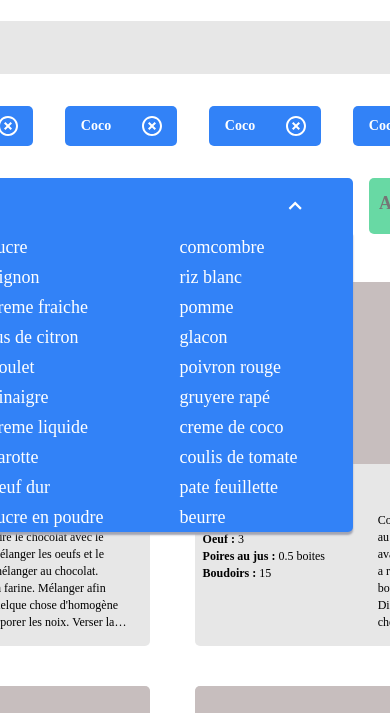
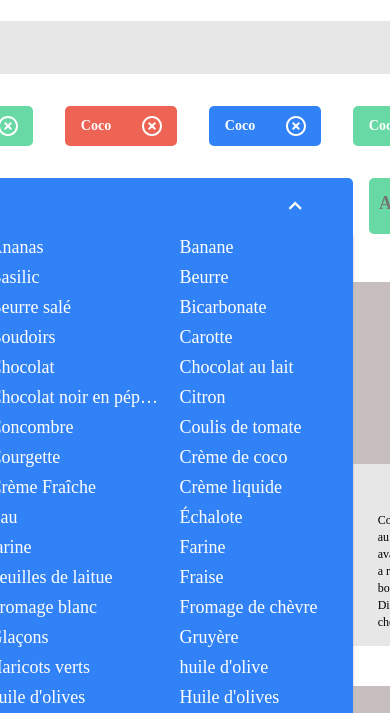
Before and after one commit to gowku/projet-7-les-petits-plats, a website with bundled scripts: page index.html in a window 390 px wide. Both pictures are taken after a click on the element 29 px from the left and 331 px from the top of the page. Shown: the part 126-839 px from the top of the page. Built offline with nearby package versions, Linux system fonts and the light colour scheme.

Commit message:
dropdown list ok

```diff
--- a/index.html
+++ b/index.html
@@ -32,7 +32,8 @@
       </button>
     </div>
     <div class="tags">
-      <div class="tag">
+      <ul class="tags-container">
+        <li class="tag ingredient">
           <p>Coco</p>
           <svg width="20" height="20" viewBox="0 0 20 20" fill="none" xmlns="http://www.w3.org/2000/svg">
             <path
@@ -40,8 +41,8 @@
               fill="white"
             />
           </svg>
-      </div>
-      <div class="tag">
+        </li>
+        <li class="tag appareil">
           <p>Coco</p>
           <svg width="20" height="20" viewBox="0 0 20 20" fill="none" xmlns="http://www.w3.org/2000/svg">
             <path
@@ -49,8 +50,8 @@
               fill="white"
             />
           </svg>
-      </div>
-      <div class="tag">
+        </li>
+        <li class="tag ustensil">
           <p>Coco</p>
           <svg width="20" height="20" viewBox="0 0 20 20" fill="none" xmlns="http://www.w3.org/2000/svg">
             <path
@@ -58,8 +59,8 @@
               fill="white"
             />
           </svg>
-      </div>
-      <div class="tag">
+        </li>
+        <li class="tag ingredient">
           <p>Coco</p>
           <svg width="20" height="20" viewBox="0 0 20 20" fill="none" xmlns="http://www.w3.org/2000/svg">
             <path
@@ -67,8 +68,8 @@
               fill="white"
             />
           </svg>
-      </div>
-      <div class="tag">
+        </li>
+        <li class="tag appareil">
           <p>Coco</p>
           <svg width="20" height="20" viewBox="0 0 20 20" fill="none" xmlns="http://www.w3.org/2000/svg">
             <path
@@ -76,7 +77,8 @@
               fill="white"
             />
           </svg>
-      </div>
+        </li>
+      </ul>
     </div>
     <div class="menus">
       <div class="menus-dropdownmenu-1">
@@ -87,8 +89,20 @@
               <path d="M14.12 0.453369L8 6.56004L1.88 0.453369L0 2.33337L8 10.3334L16 2.33337L14.12 0.453369Z" fill="white" />
             </svg>
           </div>
-          <li id="ingredient" aria-expanded="false" role="list" class="dropdown__list-container">
-            <ul class="dropdown__list grille color" aria-hidden="true">
+          <li id="ingredient" aria-expanded="false" role="list" class="dropdown__list-container"></li>
+        </ul>
+      </div>
+
+      <div class="menus-dropdownmenu-2">
+        <ul class="menus-dropdownmenu-2-dropdown color dropdown radius">
+          <li class="selected_item"><input class="input_selected color" placeholder="Appareil" /></li>
+          <div class="dropdown__arrow">
+            <svg width="16" height="9" viewBox="0 0 16 11" fill="none" xmlns="http://www.w3.org/2000/svg">
+              <path d="M14.12 0.453369L8 6.56004L1.88 0.453369L0 2.33337L8 10.3334L16 2.33337L14.12 0.453369Z" fill="white" />
+            </svg>
+          </div>
+          <li id="appareil" aria-expanded="false" role="list" class="dropdown__list-container">
+            <!-- <ul class="dropdown__list grille color" aria-hidden="true">
               <li class="dropdown__list-item" tabindex="-1" id="option-1">lait de coco</li>
               <li class="dropdown__list-item" tabindex="-1" id="option-2">sucre</li>
               <li class="dropdown__list-item" tabindex="-1" id="option-3">comcombre</li>
@@ -119,21 +133,21 @@
               <li class="dropdown__list-item" tabindex="-1" id="option-2">moutarde de dijon</li>
               <li class="dropdown__list-item" tabindex="-1" id="option-3">sucre en poudre</li>
               <li class="dropdown__list-item" tabindex="-1" id="option-3">beurre</li>
-            </ul>
+            </ul> -->
           </li>
         </ul>
       </div>
 
-      <div class="menus-dropdownmenu-2">
-        <ul class="menus-dropdownmenu-2-dropdown color dropdown radius">
-          <li class="selected_item"><input class="input_selected color" placeholder="Appareil" /></li>
+      <div class="menus-dropdownmenu-3">
+        <ul class="menus-dropdownmenu-3-dropdown color dropdown radius">
+          <li class="selected_item"><input class="input_selected color" placeholder="Ustensil" /></li>
           <div class="dropdown__arrow">
             <svg width="16" height="9" viewBox="0 0 16 11" fill="none" xmlns="http://www.w3.org/2000/svg">
               <path d="M14.12 0.453369L8 6.56004L1.88 0.453369L0 2.33337L8 10.3334L16 2.33337L14.12 0.453369Z" fill="white" />
             </svg>
           </div>
-          <li id="appareil" aria-expanded="false" role="list" class="dropdown__list-container">
-            <ul class="dropdown__list grille color" aria-hidden="true">
+          <li id="ustensil" aria-expanded="false" role="list" class="dropdown__list-container">
+            <!-- <ul class="dropdown__list grille color" aria-hidden="true">
               <li class="dropdown__list-item" tabindex="-1" id="option-1">lait de coco</li>
               <li class="dropdown__list-item" tabindex="-1" id="option-2">sucre</li>
               <li class="dropdown__list-item" tabindex="-1" id="option-3">comcombre</li>
@@ -164,52 +178,7 @@
               <li class="dropdown__list-item" tabindex="-1" id="option-2">moutarde de dijon</li>
               <li class="dropdown__list-item" tabindex="-1" id="option-3">sucre en poudre</li>
               <li class="dropdown__list-item" tabindex="-1" id="option-3">beurre</li>
-            </ul>
-          </li>
-        </ul>
-      </div>
-
-      <div class="menus-dropdownmenu-3">
-        <ul class="menus-dropdownmenu-3-dropdown color dropdown radius">
-          <li class="selected_item"><input class="input_selected color" placeholder="Ustensil" /></li>
-          <div class="dropdown__arrow">
-            <svg width="16" height="9" viewBox="0 0 16 11" fill="none" xmlns="http://www.w3.org/2000/svg">
-              <path d="M14.12 0.453369L8 6.56004L1.88 0.453369L0 2.33337L8 10.3334L16 2.33337L14.12 0.453369Z" fill="white" />
-            </svg>
-          </div>
-          <li id="ustensil" aria-expanded="false" role="list" class="dropdown__list-container">
-            <ul class="dropdown__list grille color" aria-hidden="true">
-              <li class="dropdown__list-item" tabindex="-1" id="option-1">lait de coco</li>
-              <li class="dropdown__list-item" tabindex="-1" id="option-2">sucre</li>
-              <li class="dropdown__list-item" tabindex="-1" id="option-3">comcombre</li>
-              <li class="dropdown__list-item" tabindex="-1" id="option-1">citron vert</li>
-              <li class="dropdown__list-item" tabindex="-1" id="option-2">oignon</li>
-              <li class="dropdown__list-item" tabindex="-1" id="option-3">riz blanc</li>
-              <li class="dropdown__list-item" tabindex="-1" id="option-1">mais</li>
-              <li class="dropdown__list-item" tabindex="-1" id="option-2">creme fraiche</li>
-              <li class="dropdown__list-item" tabindex="-1" id="option-3">pomme</li>
-              <li class="dropdown__list-item" tabindex="-1" id="option-3">chocolat au lait</li>
-              <li class="dropdown__list-item" tabindex="-1" id="option-1">jus de citron</li>
-              <li class="dropdown__list-item" tabindex="-1" id="option-2">glacon</li>
-              <li class="dropdown__list-item" tabindex="-1" id="option-3">tomate</li>
-              <li class="dropdown__list-item" tabindex="-1" id="option-1">poulet</li>
-              <li class="dropdown__list-item" tabindex="-1" id="option-2">poivron rouge</li>
-              <li class="dropdown__list-item" tabindex="-1" id="option-3">thon en miette</li>
-              <li class="dropdown__list-item" tabindex="-1" id="option-1">vinaigre</li>
-              <li class="dropdown__list-item" tabindex="-1" id="option-2">gruyere rapé</li>
-              <li class="dropdown__list-item" tabindex="-1" id="option-3">oeuf</li>
-              <li class="dropdown__list-item" tabindex="-1" id="option-3">creme liquide</li>
-              <li class="dropdown__list-item" tabindex="-1" id="option-1">creme de coco</li>
-              <li class="dropdown__list-item" tabindex="-1" id="option-2">thon rouge</li>
-              <li class="dropdown__list-item" tabindex="-1" id="option-3">carotte</li>
-              <li class="dropdown__list-item" tabindex="-1" id="option-1">coulis de tomate</li>
-              <li class="dropdown__list-item" tabindex="-1" id="option-2">huile d'olive</li>
-              <li class="dropdown__list-item" tabindex="-1" id="option-3">oeuf dur</li>
-              <li class="dropdown__list-item" tabindex="-1" id="option-1">pate feuillette</li>
-              <li class="dropdown__list-item" tabindex="-1" id="option-2">moutarde de dijon</li>
-              <li class="dropdown__list-item" tabindex="-1" id="option-3">sucre en poudre</li>
-              <li class="dropdown__list-item" tabindex="-1" id="option-3">beurre</li>
-            </ul>
+            </ul> -->
           </li>
         </ul>
       </div>
--- a/js/constructor/dropdownItems.js
+++ b/js/constructor/dropdownItems.js
@@ -1,24 +1,60 @@
 export class dropdownItemsConstructor {
   constructor(elements) {
+    this.elements = elements;
     this.ingredients = elements.ingredients;
     this.appareils = elements.appareils;
     this.ustensils = elements.ustensils;
-    this.$ingredientWrapper = document.getElementById("ingredient");
-    this.$appareilWrapper = document.getElementById("appareil");
-    this.$ustensilWrapper = document.getElementById("ustensil");
   }
 
   getIngredientList() {
-    const ul = document.createElement("ul");
-    ul.classList.add("dropdown__list grille color");
-    ul.setAttribute("aria-hidden", true);
+    const ulIngredient = document.createElement("ul");
+    ulIngredient.classList.add("dropdown__list", "color");
+    ulIngredient.setAttribute("aria-hidden", true);
 
-    this.ingredients.forEach(ingredient, (index) => {
+    this.ingredients.forEach((ingredient, i) => {
       const li = document.createElement("li");
       li.classList.add("dropdown__list-item");
-      li.setAttribute("id", "option-[${index}]");
+      li.setAttribute("id", `option-ingredient-${i}`);
+      li.textContent = ingredient;
+      ulIngredient.appendChild(li);
     });
+    return ulIngredient;
   }
-  getAppareilList() {}
-  getUstensilList() {}
+  getAppareilList() {
+    const ulAppareil = document.createElement("ul");
+    ulAppareil.classList.add("dropdown__list", "color");
+    ulAppareil.setAttribute("aria-hidden", true);
+
+    this.appareils.forEach((appareil, i) => {
+      const li = document.createElement("li");
+      li.classList.add("dropdown__list-item");
+      li.setAttribute("id", `option-appareil-${i}`);
+      li.textContent = appareil;
+      ulAppareil.appendChild(li);
+    });
+    return ulAppareil;
+  }
+  getUstensilList() {
+    const ulUstensil = document.createElement("ul");
+    ulUstensil.classList.add("dropdown__list", "color");
+    ulUstensil.setAttribute("aria-hidden", true);
+
+    this.ustensils.forEach((ustensil, i) => {
+      const li = document.createElement("li");
+      li.classList.add("dropdown__list-item");
+      li.setAttribute("id", `option-ustensil-${i}`);
+      li.textContent = ustensil;
+      ulUstensil.appendChild(li);
+    });
+    return ulUstensil;
+  }
+
+  getAllMaterials() {
+    const dropdownlists = [];
+
+    dropdownlists.push(this.getIngredientList());
+    dropdownlists.push(this.getAppareilList());
+    dropdownlists.push(this.getUstensilList());
+    return dropdownlists;
+  }
 }
--- a/js/constructor/recipeConstructor2.js
+++ b/js/constructor/recipeConstructor2.js
@@ -13,7 +13,7 @@ export class RecipeConstructor {
   }
 
   getRecipe() {
-    const recipe = document.createElement("div");
+    const recipe = document.createElement("article");
     recipe.classList.add("card");
     const img = document.createElement("div");
     img.classList.add("card-image");
--- /dev/null
+++ b/js/constructor/tagConstructor.js
@@ -0,0 +1,25 @@
+export class tagConstructor {
+  constructor(tag) {
+    this.tag = tag;
+    // this.ingredientTag = tags.ingredients;
+    // this.appareilTag = tags.appareils;
+    // this.ustensilTag = tags.ustensil;
+  }
+
+  getTags() {
+    const li = document.createElement("li");
+    li.classList.add("tag");
+    const svg = ` <svg width="20" height="20" viewBox="0 0 20 20" fill="none" xmlns="http://www.w3.org/2000/svg">
+        <path
+          d="M12.59 6L10 8.59L7.41 6L6 7.41L8.59 10L6 12.59L7.41 14L10 11.41L12.59 14L14 12.59L11.41 10L14 7.41L12.59 6ZM10 0C4.47 0 0 4.47 0 10C0 15.53 4.47 20 10 20C15.53 20 20 15.53 20 10C20 4.47 15.53 0 10 0ZM10 18C5.59 18 2 14.41 2 10C2 5.59 5.59 2 10 2C14.41 2 18 5.59 18 10C18 14.41 14.41 18 10 18Z"
+          fill="white"
+        />
+      </svg>`;
+    const p = document.createElement("p");
+    p.textContent = this.tags;
+
+    li.appendChild(p);
+    li.appendChild(svg);
+    return li;
+  }
+}
--- a/js/data/recipes.js
+++ b/js/data/recipes.js
@@ -262,7 +262,7 @@ export const recipes = [
     description:
       "Étaler la pate dans les moules à tartelette. Faire cuire la pate 30 minutes. Découper le chocolat en morceau et le faire chauffer, y ajouter la crème liquide, ajouter le beurre et remuer jusqu'à avoir une pâte homogène. Verser la pate sur les tartelettes. Couper les fraises en 2 et les positionner sur ",
     appliance: "Four",
-    ustensils: ["moule à tartelettes (6)", "casserole"],
+    ustensils: ["moule à tartelettes", "casserole"],
   },
   {
     id: 8,
--- a/js/dropdown/dropdown.js
+++ b/js/dropdown/dropdown.js
@@ -1,3 +1,6 @@
+// import { tagConstructor } from "../constructor/tagConstructor";
+
+export function dropdown() {
   const dropdown = document.querySelectorAll(".dropdown");
   const list = document.querySelectorAll(".dropdown__list");
   const listContainer = document.querySelectorAll(".dropdown__list-container");
@@ -10,6 +13,7 @@ const listItemIds = [];
   for (let i = 0; i < dropdownSelectedNode.length; i++) {
     dropdownSelectedNode[i].addEventListener("click", (e) => {
       list[i].classList.toggle("open");
+      list[i].classList.toggle("grille");
       dropdown[i].classList.toggle("radius");
       dropdown[i].classList.toggle("open_input");
       dropdownArrow[i].classList.toggle("expanded");
@@ -17,6 +21,29 @@ for (let i = 0; i < dropdownSelectedNode.length; i++) {
     });
   }
 
+  listItems.forEach((item) => {
+    item.addEventListener("click", (e) => {
+      // dropdown.classList.toggle("radius");
+      setSelectedListItem(e);
+      // closeList();
+    });
+  });
+
+  function setSelectedListItem(e) {
+    // console.log(e.target);
+    const tag = e.target;
+    //   const tagTemplate = new tagConstructor(tag);
+    //   this.$tagWrapper;
+  }
+
+  function closeList() {
+    list.classList.remove("open");
+    // toRemove.remove();
+    // dropdownSelectedNode.innerHTML = p;
+    dropdownArrow.classList.remove("expanded");
+    listContainer.setAttribute("aria-expanded", false);
+  }
+}
 // dropdownSelectedNode.addEventListener("click", (e) => {
 //   // toRemove.remove();
 //   // dropdownSelectedNode.innerHTML = input;
@@ -29,27 +56,4 @@ for (let i = 0; i < dropdownSelectedNode.length; i++) {
 //   listContainer.setAttribute("aria-expanded", list.classList.contains("open"));
 // });
 
-listItems.forEach((item) => listItemIds.push(item.id));
-
-listItems.forEach((item) => {
-  item.addEventListener("click", (e) => {
-    dropdown.classList.toggle("radius");
-    // setSelectedListItem(e);
-    closeList();
-  });
-});
-
-// function setSelectedListItem(e) {
-//   let selectedTextToAppend = document.createTextNode(e.target.innerText);
-//   dropdownSelectedNode.innerHTML = null;
-//   dropdownSelectedNode.appendChild(selectedTextToAppend);
-//   // console.log(selectedTextToAppend);
-// }
-
-function closeList() {
-  list.classList.remove("open");
-  // toRemove.remove();
-  // dropdownSelectedNode.innerHTML = p;
-  dropdownArrow.classList.remove("expanded");
-  listContainer.setAttribute("aria-expanded", false);
-}
+// listItems.forEach((item) => listItemIds.push(item.id));
--- a/main.js
+++ b/main.js
@@ -1,9 +1,19 @@
 import { recipes } from "./js/data/recipes.js";
 import { RecipeConstructor } from "./js/constructor/recipeConstructor2.js";
+import { dropdown } from "./js/dropdown/dropdown.js";
+import { dropdownItemsConstructor } from "./js/constructor/dropdownItems.js";
 
 class App {
   constructor() {
     this.$recipesWrapper = document.querySelector(".cards-container");
+    this.$tagWrapper = document.querySelector(".tags");
+    this.$ingredientWrapper = document.getElementById("ingredient");
+    this.$appareilWrapper = document.getElementById("appareil");
+    this.$ustensilWrapper = document.getElementById("ustensil");
+  }
+
+  sortedRecipeAlp() {
+    return recipes.sort((a, b) => a.name.localeCompare(b.name, "fr", { ignorePunctuation: true }));
   }
 
   printCardDom(recipes) {
@@ -13,47 +23,67 @@ class App {
     });
   }
 
-  sortedRecipeAlp() {
-    return recipes.sort((a, b) => a.name.localeCompare(b.name, "fr", { ignorePunctuation: true }));
+  printMaterial(materials) {
+    const materialsTemplate = new dropdownItemsConstructor(materials);
+    const Templates = materialsTemplate.getAllMaterials();
+
+    this.$ingredientWrapper.appendChild(Templates[0]);
+    this.$appareilWrapper.appendChild(Templates[1]);
+    this.$ustensilWrapper.appendChild(Templates[2]);
+  }
+
+  allIngredients = () => {
+    let ingredients = [];
+    recipes.forEach((recipe) => {
+      recipe.ingredients.forEach((ingredient) => {
+        ingredients.push(ingredient.ingredient);
+      });
+    });
+    let uniqueIngredients = [...new Set(ingredients)];
+    uniqueIngredients.sort((a, b) => a.localeCompare(b, "fr", { ignorePunctuation: true }));
+
+    return uniqueIngredients;
+  };
+
+  allAppareil() {
+    let appareils = [];
+    recipes.forEach((recipe) => {
+      appareils.push(recipe.appliance);
+    });
+    let uniqueAppareils = [...new Set(appareils)];
+    uniqueAppareils.sort((a, b) => a.localeCompare(b, "fr", { ignorePunctuation: true }));
+
+    return uniqueAppareils;
+  }
+
+  allUstensil() {
+    let ustensils = [];
+    recipes.forEach((recipe) => {
+      recipe.ustensils.forEach((ustensil) => {
+        ustensils.push(ustensil);
+      });
+    });
+    let uniqueUstensil = [...new Set(ustensils)];
+    uniqueUstensil.sort((a, b) => a.localeCompare(b, "fr", { ignorePunctuation: true }));
+
+    return uniqueUstensil;
+  }
+
+  allMaterials() {
+    let materials = {};
+    materials.ingredients = this.allIngredients();
+    materials.appareils = this.allAppareil();
+    materials.ustensils = this.allUstensil();
+
+    return materials;
   }
 
   main() {
-    const dropdown = document.querySelectorAll(".dropdown");
-    const list = document.querySelectorAll(".dropdown__list");
-    const listContainer = document.querySelectorAll(".dropdown__list-container");
-    const dropdownArrow = document.querySelectorAll(".dropdown__arrow");
-    const listItems = document.querySelectorAll(".dropdown__list-item");
-    const dropdownSelectedNode = document.querySelectorAll(".dropdown__arrow");
-    const listItemIds = [];
-    // const toRemove = document.querySelector("#dropdown__selected");
+    this.printCardDom(this.sortedRecipeAlp());
 
-    for (let i = 0; i < dropdownSelectedNode.length; i++) {
-      dropdownSelectedNode[i].addEventListener("click", (e) => {
-        list[i].classList.toggle("open");
-        dropdown[i].classList.toggle("radius");
-        dropdown[i].classList.toggle("open_input");
-        dropdownArrow[i].classList.toggle("expanded");
-        listContainer[i].setAttribute("aria-expanded", list[i].classList.contains("open"));
-      });
-    }
-    listItems.forEach((item) => listItemIds.push(item.id));
+    this.printMaterial(this.allMaterials());
 
-    listItems.forEach((item) => {
-      item.addEventListener("click", (e) => {
-        dropdown.classList.toggle("radius");
-        // setSelectedListItem(e);
-        closeList();
-      });
-    });
-    function closeList() {
-      list.classList.remove("open");
-      // toRemove.remove();
-      // dropdownSelectedNode.innerHTML = p;
-      dropdownArrow.classList.remove("expanded");
-      listContainer.setAttribute("aria-expanded", false);
-    }
-
-    this.printCardDom(this.sortedRecipeAlp());
+    dropdown();
   }
 }
 const app = new App();
--- a/scss/dropdown.scss
+++ b/scss/dropdown.scss
@@ -34,6 +34,9 @@
       & .dropdown__list-item:hover,
       .input_selected:hover {
         background-color: lighten($color: $cinq, $amount: 10);
+      }
+      & .dropdown__list-item::first-letter {
+        text-transform: capitalize;
       }
     }
   }
@@ -127,6 +130,7 @@
 
 .open {
   opacity: 1;
+  // display: block;
   &_input {
     width: 36rem;
   }
--- a/scss/tags.scss
+++ b/scss/tags.scss
@@ -2,7 +2,18 @@
   width: 90%;
   margin: 0 auto;
   margin-top: 2rem;
-  display: flex;
+  &-container {
+    display: flex;
+  }
+  & .ingredient {
+    background: $tertiary;
+  }
+  & .appareil {
+    background: $quartary;
+  }
+  & .ustensil {
+    background: $cinq;
+  }
 }
 .tag {
   background: $tertiary;
```
Also changed, not shown: scss/main.css, 1 other file. Lines whose indentation alone changed are shown as unchanged.
